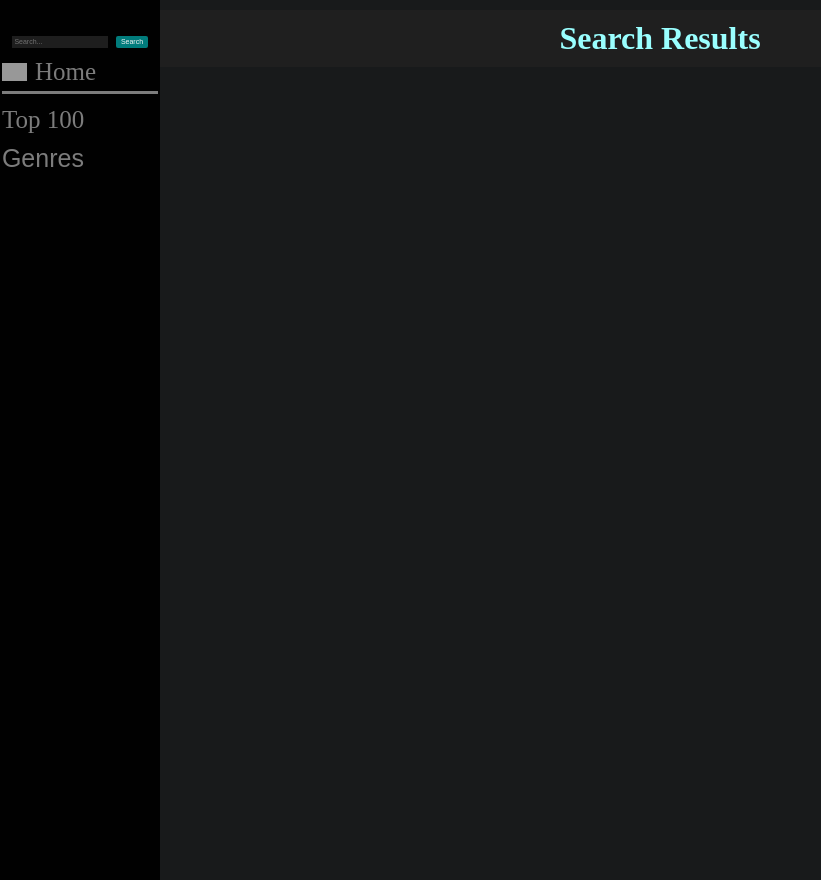
After one commit to AKSProjects/mangarep, a Django app: template main/templates/main/search_results.html in a window 1280 px wide. The commit adds this page. Shown: the whole page, without its empty margins (0-821 px from the left). Run offline with Django 4.2, Linux system fonts and the light colour scheme; the template is opened without the code that fills it, so the values that code supplies are empty; grey boxes are pictures that could not be loaded.

Commit message:
search, search_results template, home page, slider and a bunch of other small stuff

```diff
--- a/main/templates/main/base.html
+++ b/main/templates/main/base.html
@@ -8,6 +8,8 @@
             padding: 0;
             overflow-x: hidden;
         }
+
+
 
 
 
@@ -150,6 +152,43 @@
             color: #f1f1f1;
         }
 
+        .search-box {
+            display: flex;
+            align-items: center;
+            margin-top: 10px;
+            margin-left: 10px;
+            margin-right: 10px;
+        }
+
+        .search-box input[type="text"] {
+            padding: 2.5px;
+            border: none;
+            border-radius: 2.5x;
+            background-color: #1f1f1f;
+            color: white;
+            font-size: 7px;
+
+        }
+
+        .search-box button[type="submit"] {
+            background-color: teal;
+            color: white;
+            border: none;
+            border-radius: 2px;
+            padding: 2.5px 5px;
+            margin-left: 4px;
+            margin-right: 0px;
+            cursor: pointer;
+            transition: background-color 0.3s, color 0.3s;
+            font-size: 7px;
+        }
+
+        .search-box button[type="submit"]:hover {
+            background-color: #fff;
+            color: teal;
+        }
+
+
 
         @media (max-width: 768px) {
             .sidenav {
@@ -222,7 +261,16 @@
                 <img src="https://media.discordapp.net/attachments/957691738015826000/1120428645257855027/logoluffy1.png?width=128&height=128">
                 <!-- <img src="https://example.com/other-logo.png"> -->
             </div>
+
             <div class="sidebar-links">
+
+                <div class="search-box">
+                    <form action="{% url 'search_results' %}" method="GET">
+                        <input type="text" name="q" placeholder="Search...">
+                        <button type="submit">Search</button>
+                    </form>
+                </div>
+
                 <a class="home" href="/">
                     <img src="https://media.discordapp.net/attachments/957691738015826000/1120428645257855027/logoluffy1.png?width=128&height=128">
                     Home
@@ -242,6 +290,10 @@
                 </div>
             </div>
         </div>
+
+
+
+
 
         <div class="hamburger" onclick="toggleSidebar()"></div>
 
--- /dev/null
+++ b/main/templates/main/search_results.html
@@ -0,0 +1,102 @@
+{% extends 'main/base.html' %}<html>
+
+{% block title %}Search Results{% endblock %}
+
+{% block content %}
+<html>
+<head>
+    <style>
+        html,
+        body {
+            background-color: #181a1b;
+            width: 100%;
+            height: 100%;
+            margin: 0;
+            padding: 0;
+        }
+
+        body::-webkit-scrollbar {
+            display: none;
+        }
+
+        h1 {
+            background-color: #1f1f1f;
+            color: #9affff;
+            padding: 10px;
+            text-align: center;
+            margin: 0;
+        }
+
+        th,
+        td {
+            padding: 8px;
+            text-align: center;
+        }
+
+        th {
+            color: #9affff;
+        }
+
+        td {
+            color: #9affff;
+        }
+
+        ul {
+            list-style-type: disc;
+        }
+
+        li {
+            margin-bottom: 5px;
+        }
+
+        .grid-container {
+            display: grid;
+            grid-template-columns: repeat(5, 1fr); /* Creates 5 equal-width columns */
+            grid-gap: 10px; /* Adds a 10px gap between grid items */
+            padding: 20px;
+            /* Adjust the height of the grid container if needed */
+            overflow: auto; /* Enable scrolling if content overflows */
+        }
+
+        .grid-item {
+            margin-top: 10px;
+            background-color: #1f1f1f;
+            padding: 20px;
+            display: flex;
+            justify-content: center;
+            align-items: center;
+            flex-direction: column;
+        }
+
+        img {
+            max-width: 100%;
+            max-height: 100%;
+            object-fit: contain;
+        }
+
+        .manga-title {
+            color: #cccccc;
+            margin-top: 10px;
+            text-align: center;
+        }
+    </style>
+
+    <title>Search Results - Ohara</title>
+</head>
+<body>
+    <h1>Search Results</h1>
+
+    <div class="grid-container">
+        {% for manga in search_results %}
+        <div class="grid-item">
+            <a href="{% url 'manga_detail' manga.manga_id %}">
+                <img src="{{ manga.main_picture.url }}" alt="Image" width="300" height="200">
+            </a>
+            <div class="manga-title">{{ manga.title }}</div>
+        </div>
+        {% endfor %}
+    </div>
+</body>
+</html>
+
+{% endblock %}
--- a/main/urls.py
+++ b/main/urls.py
@@ -9,6 +9,7 @@ from django.conf.urls.static import static
 
 
 urlpatterns = [
+    path('search/', views.search_manga, name='search_results'),
     path('manga/<int:manga_id>/', views.manga_template, name='manga_detail'),
     path('', views.home, name='home'),
     path('access-table/<int:manga_id>/', access_table, name='access_table'),
```
Also changed, not shown: main/templates/main/classics.html (+8 -0 lines), main/templates/main/home.html (+156 -3 lines), main/templates/main/manga_template.html (+8 -0 lines), main/templates/main/manhuas.html (+8 -0 lines), main/templates/main/seinen_mangas.html (+8 -0 lines), main/templates/main/shoujo_mangas.html (+8 -0 lines), main/templates/main/shounen_mangas.html (+8 -0 lines), main/templates/main/top_mangas.html (+8 -0 lines), main/views.py (+8 -0 lines), main/migrations/0005_delete_item_delete_todolist.py (added), 1 other file.
